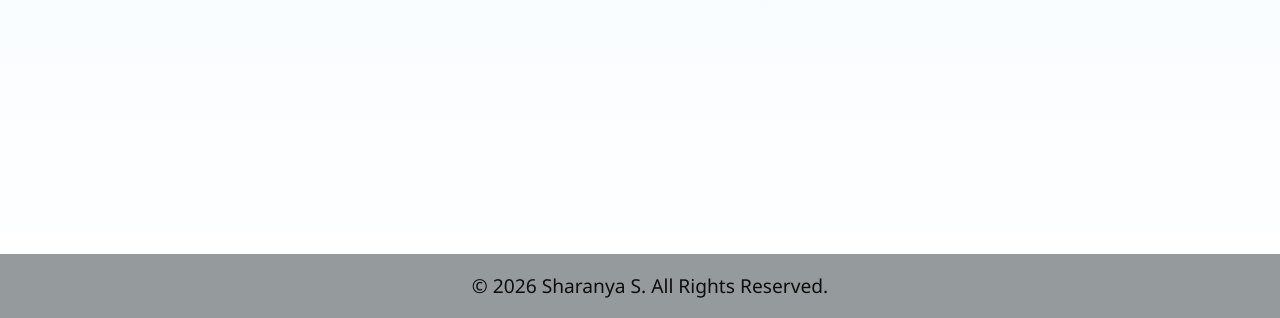
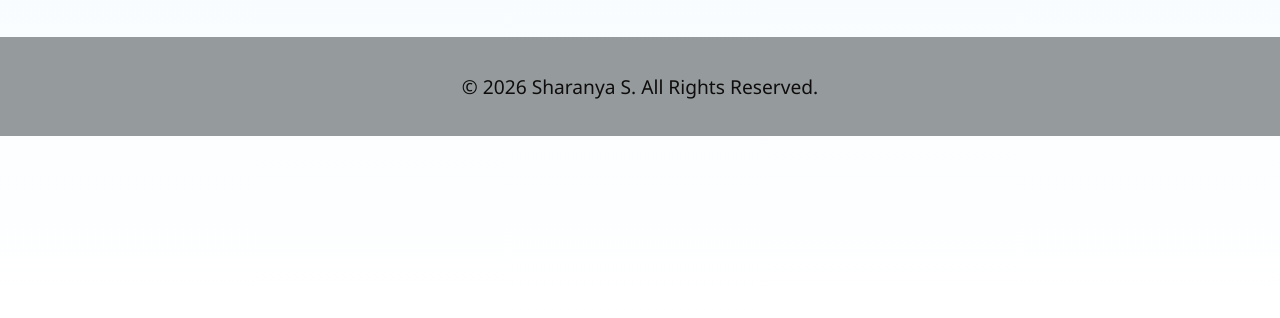
Before and after one commit to sharanyarao115-star/portfolio, a plain HTML site: page index.html in a window 1280 px wide. Shown: the part 482-800 px from the top of the page. Drawn offline with Linux system fonts and the light colour scheme.

Commit message:
Update style2.css

```diff
--- a/style2.css
+++ b/style2.css
@@ -77,15 +77,12 @@ tbody tr:hover {
     background-color: #929696;
     transition: background-color 0.2s ease;
 }
-footer {
-    text-align: center;
-    padding: 10px;
-    background-color: #959b9c;
-    color: #0e0c0c;
-    width: 100%;
-    position: fixed;
-    bottom: 0;
-    line-height: 0.3;
+    footer{
+    text-align:center;
+    padding:15px;
+    background:#959b9c;
+    color:#0e0c0c;
+    margin-top:40px;
 }
 @media (max-width: 768px) {
     main {
```
